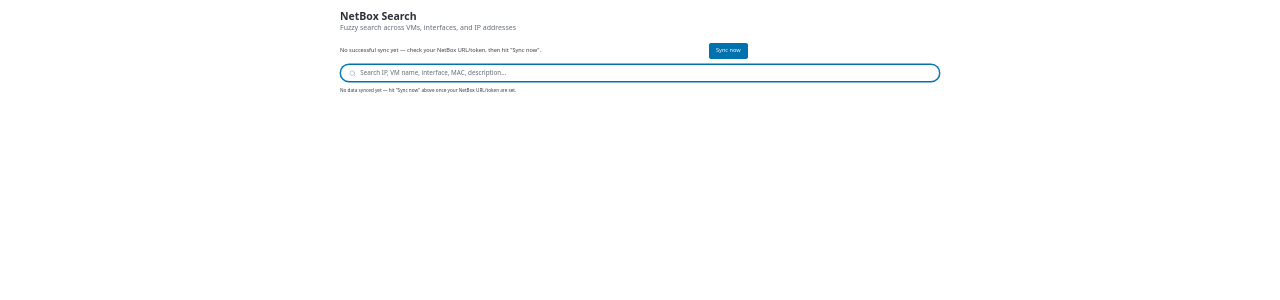
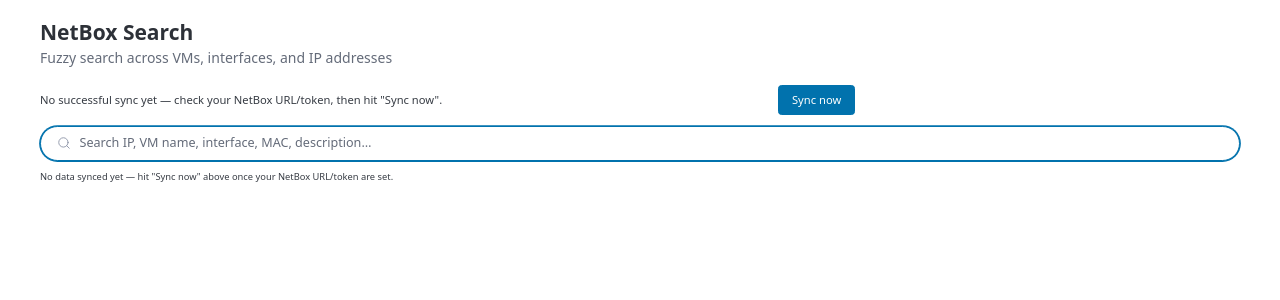
Before and after one commit to Kheav-Kienghok/NetBox-Search, a FastAPI app: page / in a window 1280 px wide. Shown: the top 300 px of the page. Run offline with FastAPI, Linux system fonts and the light colour scheme; data that the repository does not hold is empty; some libraries are stand-ins or nearby versions.

Commit message:
feat: give the frame to 100%

```diff
--- a/app/static/style.css
+++ b/app/static/style.css
@@ -4,7 +4,7 @@
    cross-browser support, swap this for a `transform: scale(0.65)` on <html>
    with a matching `width: 154%` compensation instead. */
 html {
-  zoom: 50%;
+  zoom: 100%;
 }
 
 /* Pico's defaults are sized for a marketing page, not a dense data table.
```
